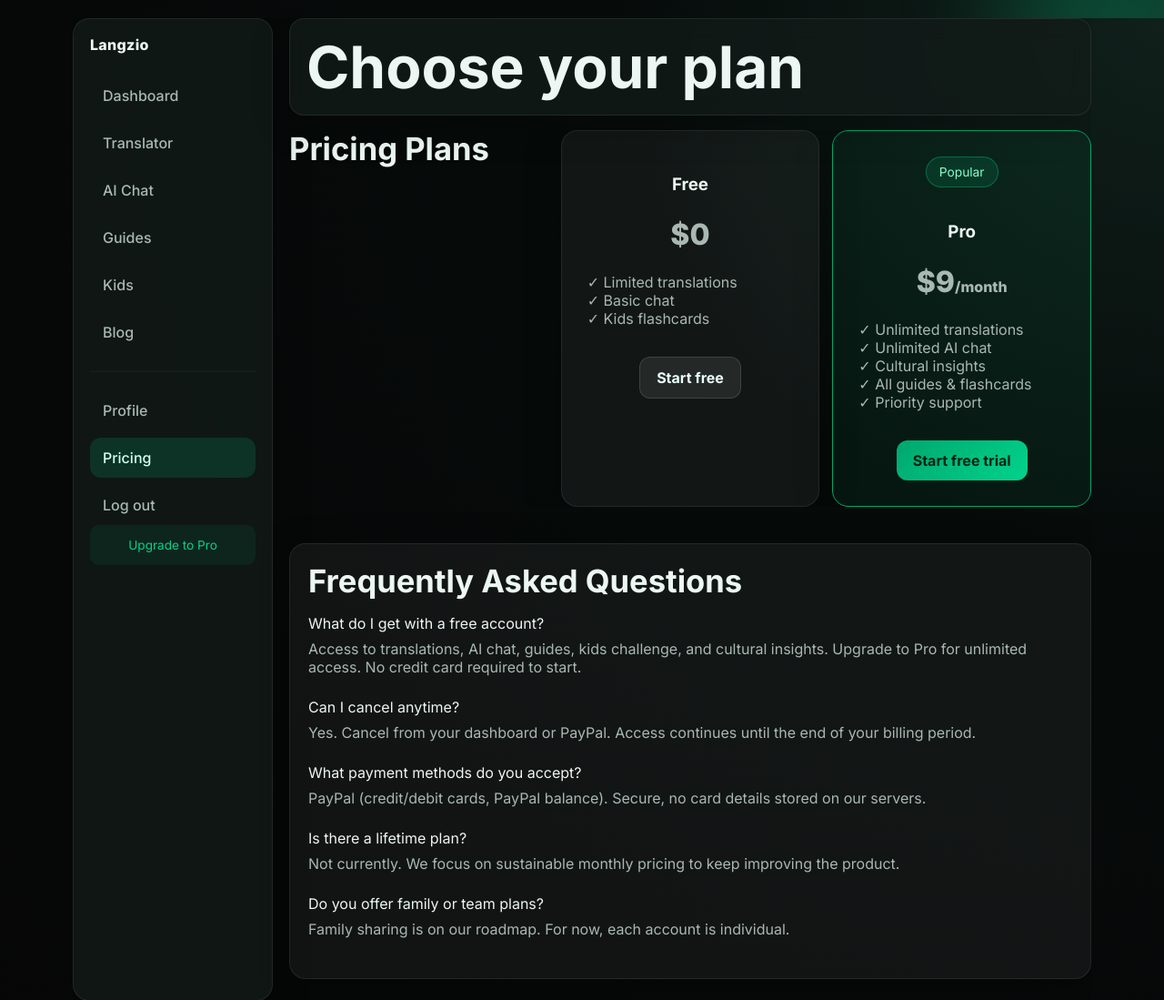
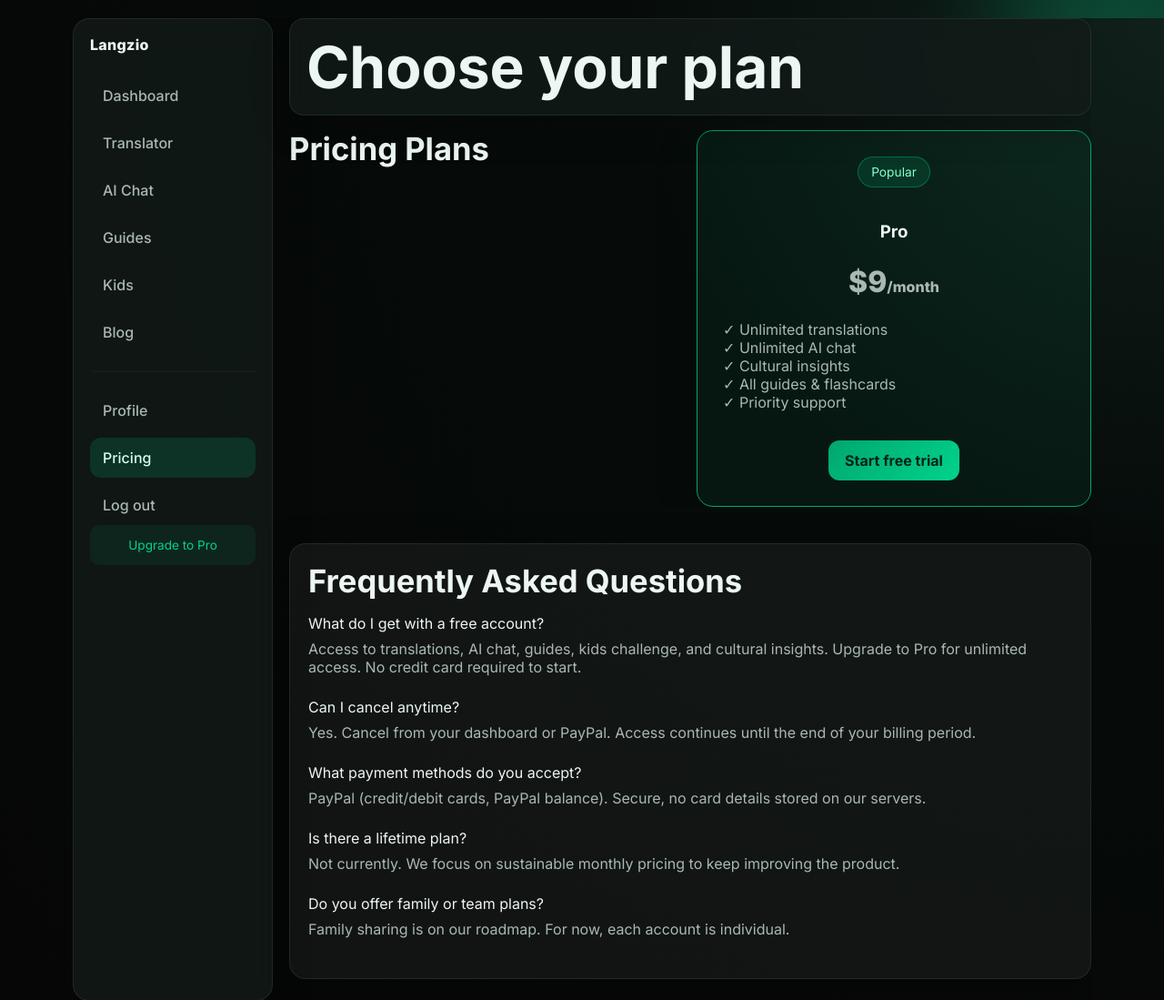
Before and after one commit to ABDELALI2024/Langzio-website, a PHP site: page /pricing.php in a window 1280 px wide. Shown: the top 1099 px of the page at 91% size. Run offline with PHP 8.4, Linux system fonts and the light colour scheme; data that the repository does not hold is empty.

Commit message:
Remove free pricing plan

```diff
--- a/pricing.php
+++ b/pricing.php
@@ -20,7 +20,7 @@ $pageStructuredData = [
     "@id" => LANGZIO_CANONICAL_DOMAIN . "/pricing.php#page",
     "url" => LANGZIO_CANONICAL_DOMAIN . "/pricing.php",
     "name" => "Langzio Pricing Plans",
-    "description" => "Choose your Langzio plan: Free tier with limited access, or Pro for unlimited translations, AI chat, cultural insights, and all guides. No credit card required to start.",
+    "description" => "Choose the Langzio Pro plan for unlimited translations, AI chat, cultural insights, and all guides.",
     "isPartOf" => [
         "@type" => "WebSite",
         "@id" => LANGZIO_CANONICAL_DOMAIN . "#website"
@@ -28,20 +28,11 @@ $pageStructuredData = [
     "mainEntity" => [
         "@type" => "PriceSpecification",
         "priceCurrency" => "USD",
-        "minPrice" => "0",
+        "minPrice" => "9",
         "maxPrice" => "9",
         "billingDuration" => "P1M"
     ],
     "hasPart" => [
-        [
-            "@type" => "Offer",
-            "name" => "Free Plan",
-            "price" => "0",
-            "priceCurrency" => "USD",
-            "availability" => "https://schema.org/InStock",
-            "description" => "Limited translations, basic chat, kids flashcards",
-            "url" => LANGZIO_CANONICAL_DOMAIN . "/register.php"
-        ],
         [
             "@type" => "Offer",
             "name" => "Pro Plan",
@@ -95,28 +86,6 @@ include "includes/head.php";
 
         <section class="dashboard-grid" style="grid-template-columns:repeat(auto-fit,minmax(260px,1fr))" aria-labelledby="plans-title">
             <h2 id="plans-title" class="visually-hidden">Pricing Plans</h2>
-            <article class="card" style="text-align:center;padding:28px" itemprop="offers" itemscope itemtype="https://schema.org/Offer">
-                <meta itemprop="name" content="Free Plan">
-                <meta itemprop="price" content="0">
-                <meta itemprop="priceCurrency" content="USD">
-                <meta itemprop="availability" content="https://schema.org/InStock">
-                <link itemprop="url" href="<?php echo LANGZIO_CANONICAL_DOMAIN; ?>/register.php">
-                <h3>Free</h3>
-                <p style="font-size:2rem;font-weight:800;margin:12px 0"><span itemprop="price">$0</span></p>
-                <ul style="list-style:none;padding:0;text-align:left;color:var(--muted)">
-                    <li>✓ Limited translations</li>
-                    <li>✓ Basic chat</li>
-                    <li>✓ Kids flashcards</li>
-                </ul>
-                <?php if ($user && $subStatus["plan"] === "free"): ?>
-                    <span class="badge" style="margin-top:16px" itemprop="description">Current plan</span>
-                <?php else: ?>
-                    <a class="btn btn-secondary" href="<?php echo htmlspecialchars(langzio_url($user ? 'dashboard.php' : 'register.php')); ?>" style="margin-top:16px;display:inline-block" itemprop="url">
-                        <?php echo $user ? "Current plan" : "Start free"; ?>
-                    </a>
-                <?php endif; ?>
-            </article>
-
             <article class="card" style="text-align:center;padding:28px;border-color:var(--green);background:rgba(0,211,139,0.06)" itemprop="offers" itemscope itemtype="https://schema.org/Offer">
                 <meta itemprop="name" content="Pro Plan">
                 <meta itemprop="price" content="9">
```
